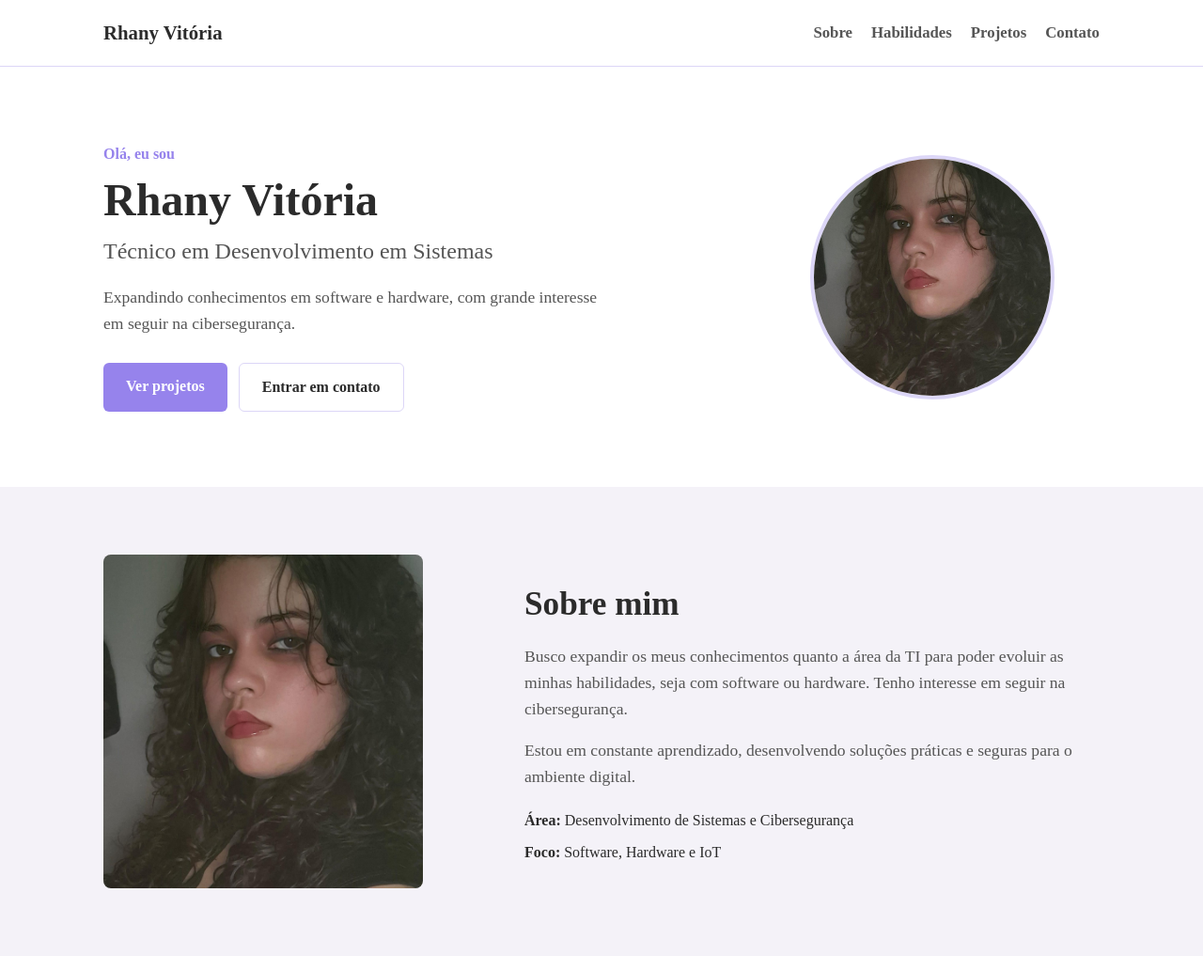
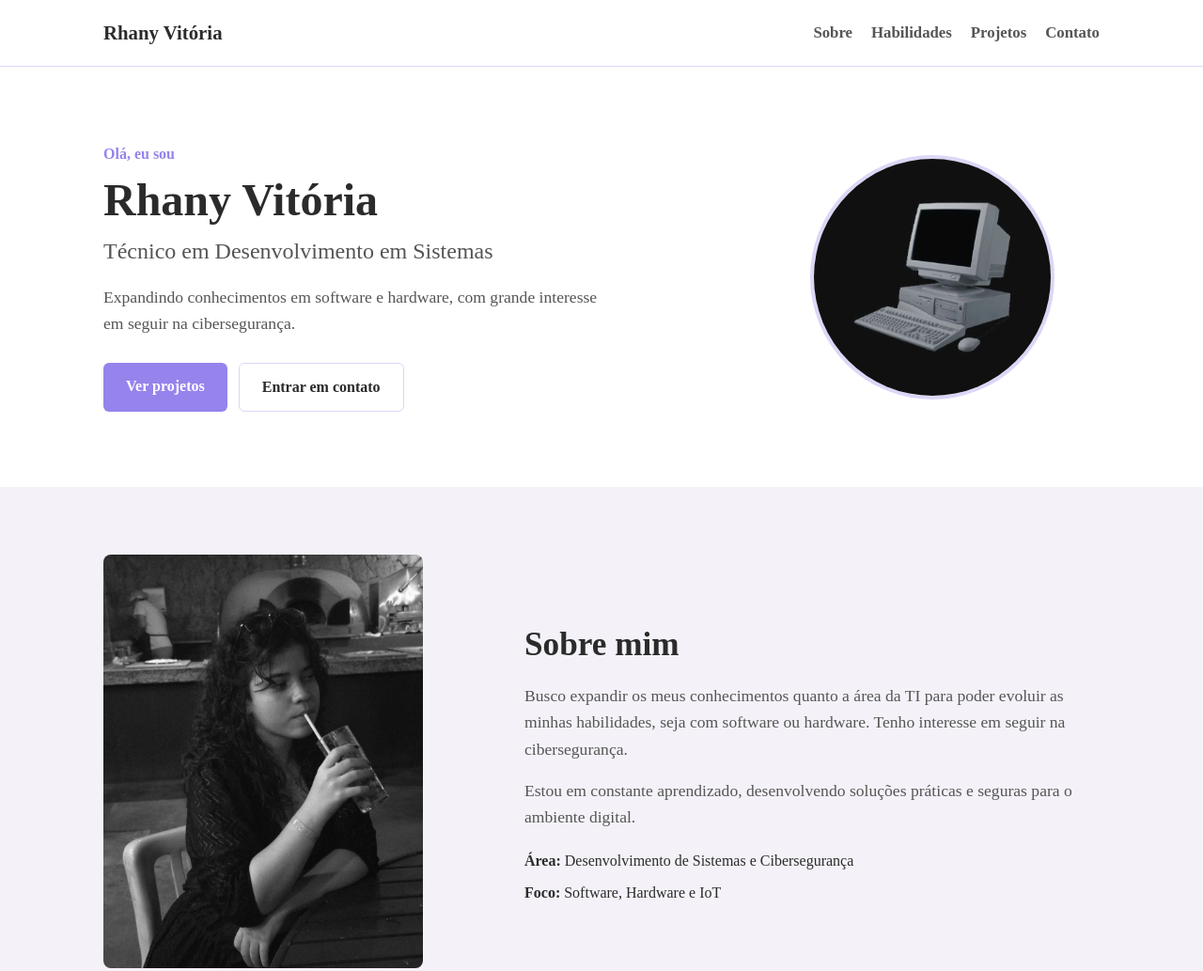
Before and after one commit to nai-aiy/portfolio, a plain HTML site: page index.html in a window 1280 px wide. Shown: the top 1033 px of the page at 94% size. Drawn offline with Linux system fonts and the light colour scheme.

Commit message:
Arquivos modificados para ter fotos diferentes no sobre mim e início

```diff
--- a/index.html
+++ b/index.html
@@ -38,7 +38,7 @@
           </div>
         </div>
         <div class="hero-imagem">
-          <img src="img/perfil.jpeg" alt="Foto de perfil de Rhany Vitória">
+          <img src="img/perfil-inicio.jpeg" alt="Foto de Rhany Vitória no início do site">
         </div>
       </div>
     </section>
@@ -47,7 +47,7 @@
     <section id="sobre" class="secao fundo-alternativo">
       <div class="container sobre-grid">
         <div class="sobre-imagem">
-          <img src="img/perfil.jpeg" alt="Imagem ilustrativa sobre minha trajetória">
+          <img src="img/perfil-sobre.jpeg" alt="Foto de Rhany Vitória na seção sobre mim">
         </div>
         <div class="sobre-conteudo">
           <h2>Sobre mim</h2>
```
Also changed, not shown: img/perfil-inicio.jpeg (added), img/perfil-sobre.jpeg (added), img/perfil.jpeg (deleted).
